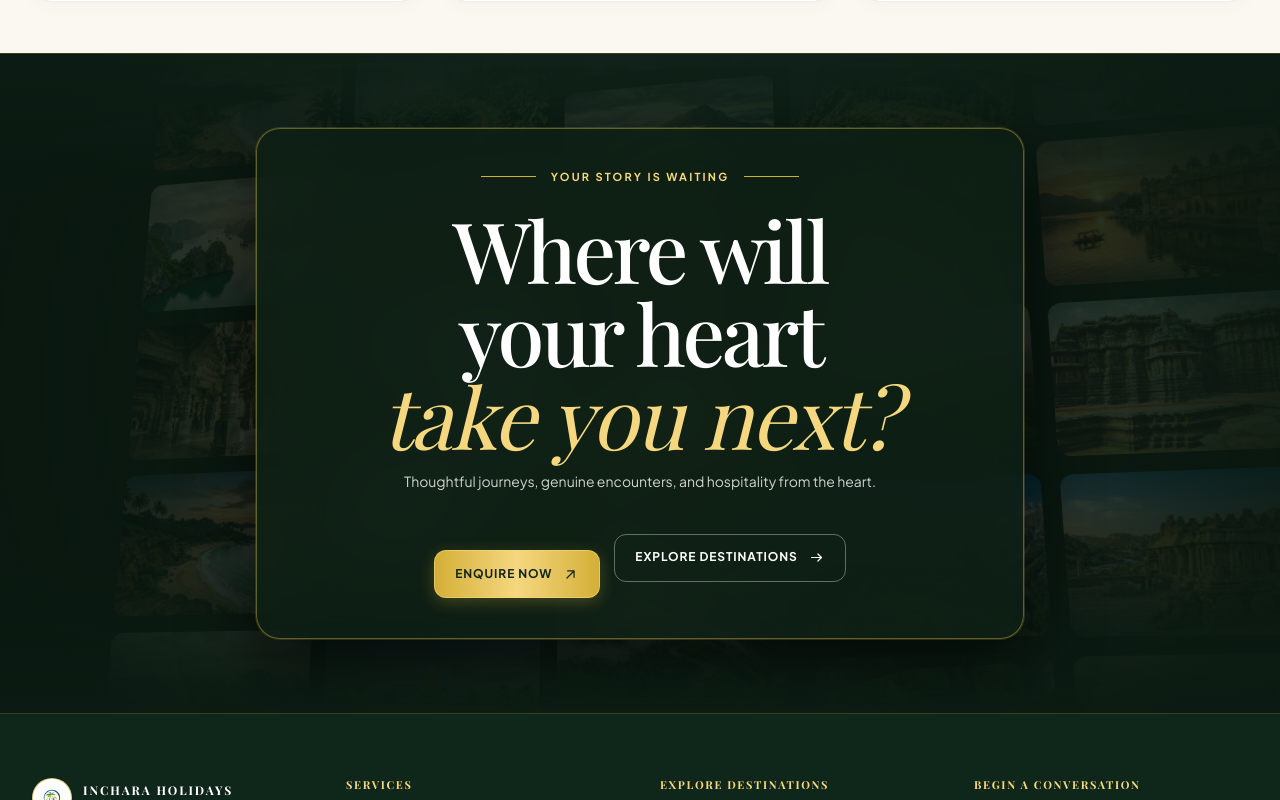
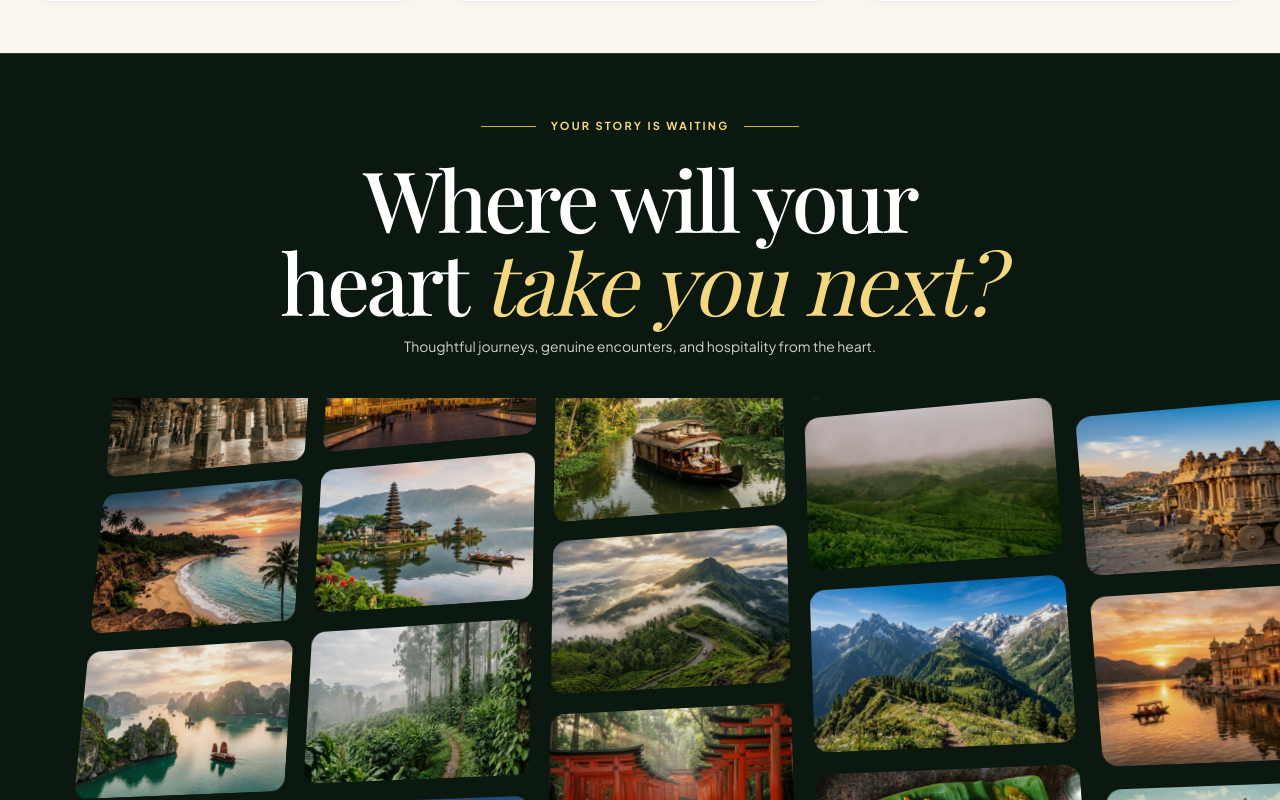
Before and after one commit to Srinidhi-070/Inchara-Holidays, a React (Vite) app: page / in a window 1280 px wide. Shown: the part 9180-9980 px from the top of the page. Built offline with nearby package versions, Linux system fonts and the light colour scheme; a web font is replaced by a local one.

Commit message:
fix(ui): unblock DriftWall animation with full visibility, open architecture, and interactive tile badges

```diff
--- a/src/components/DriftWall.css
+++ b/src/components/DriftWall.css
@@ -5,17 +5,17 @@
   overflow: hidden;
   perspective: var(--dw-perspective, 1200px);
   perspective-origin: 50% 50%;
-  --dw-tile-w: 200px;
-  --dw-tile-h: 132px;
+  --dw-tile-w: 220px;
+  --dw-tile-h: 148px;
   --dw-gap: 18px;
   --dw-radius: 14px;
-  --dw-lift: 64px;
-  --dw-dim: 0.55;
+  --dw-lift: 60px;
+  --dw-dim: 0.92;
   --dw-gray: 0;
-  --dw-overlay: #060010;
-  --dw-edge: 40%;
-  -webkit-mask-image: radial-gradient(ellipse 85% 85% at 50% 50%, #000 var(--dw-edge, 45%), transparent 100%);
-  mask-image: radial-gradient(ellipse 85% 85% at 50% 50%, #000 var(--dw-edge, 45%), transparent 100%);
+  --dw-overlay: rgba(7, 19, 12, 0.15);
+  --dw-edge: 80%;
+  -webkit-mask-image: radial-gradient(ellipse 95% 92% at 50% 50%, #000 var(--dw-edge, 80%), transparent 100%);
+  mask-image: radial-gradient(ellipse 95% 92% at 50% 50%, #000 var(--dw-edge, 80%), transparent 100%);
 }
 
 .drift-wall__plane {
@@ -83,16 +83,53 @@
   position: absolute;
   inset: 0;
   background: var(--dw-overlay);
-  opacity: 0.42;
+  opacity: 0.12;
   pointer-events: none;
-  transition: opacity 0.42s cubic-bezier(0.22, 1, 0.36, 1);
+  transition: opacity 0.35s cubic-bezier(0.22, 1, 0.36, 1);
+}
+
+.drift-wall__caption {
+  position: absolute;
+  bottom: 0;
+  inset-x: 0;
+  padding: 10px 12px;
+  background: linear-gradient(to top, rgba(7, 19, 12, 0.92) 0%, rgba(7, 19, 12, 0.6) 60%, transparent 100%);
+  color: #F6F3EA;
+  font-family: var(--font-body, system-ui);
+  font-size: 11px;
+  font-weight: 600;
+  letter-spacing: 0.02em;
+  opacity: 0;
+  transform: translateY(6px);
+  transition: opacity 0.3s cubic-bezier(0.22, 1, 0.36, 1), transform 0.3s cubic-bezier(0.22, 1, 0.36, 1);
+  pointer-events: none;
+  white-space: nowrap;
+  overflow: hidden;
+  text-overflow: ellipsis;
+  display: flex;
+  align-items: center;
+  gap: 6px;
+}
+
+.drift-wall__caption-dot {
+  width: 5px;
+  height: 5px;
+  border-radius: 9999px;
+  background-color: #D4AF37;
+  flex-shrink: 0;
+}
+
+.drift-wall__tile.is-active .drift-wall__caption,
+.drift-wall__tile:focus-visible .drift-wall__caption {
+  opacity: 1;
+  transform: translateY(0);
 }
 
 .drift-wall__tile.is-active .drift-wall__inner,
 .drift-wall__tile:focus-visible .drift-wall__inner {
   opacity: 1;
   transform: translateZ(var(--dw-lift));
-  box-shadow: 0 24px 60px -18px rgba(0, 0, 0, 0.8), 0 0 0 1.5px rgba(212, 175, 55, 0.85);
+  box-shadow: 0 24px 60px -18px rgba(0, 0, 0, 0.85), 0 0 0 2px rgba(212, 175, 55, 0.95);
 }
 
 .drift-wall__tile.is-active img,
--- a/src/components/DriftWall.tsx
+++ b/src/components/DriftWall.tsx
@@ -78,16 +78,16 @@ export const DriftWall: React.FC<DriftWallProps> = ({
   roll = 0,
   perspective = 1200,
   depth = 120,
-  speed = 42,
+  speed = 36,
   direction = 'up',
   variance = 0.45,
   parallax = 0.6,
   pauseOnHover = false,
-  lift = 64,
-  fade = 0.6,
-  dim = 0.55,
+  lift = 60,
+  fade = 0.25,
+  dim = 0.92,
   grayscale = false,
-  overlayColor = '#060010',
+  overlayColor = 'rgba(7, 19, 12, 0.12)',
   className = '',
   style,
   onTileClick,
@@ -278,6 +278,12 @@ export const DriftWall: React.FC<DriftWallProps> = ({
       <span className="drift-wall__inner">
         <img src={item.image} alt={item.title ?? ''} loading="lazy" decoding="async" draggable={false} />
         <span className="drift-wall__overlay" aria-hidden="true" />
+        {item.title && (
+          <span className="drift-wall__caption">
+            <span className="drift-wall__caption-dot" aria-hidden="true" />
+            <span>{item.title}</span>
+          </span>
+        )}
       </span>
     );
 
--- a/src/components/HomeSections.tsx
+++ b/src/components/HomeSections.tsx
@@ -499,41 +499,13 @@ export function InvitationBanner({ locale, onEnquire }: Props) {
   ];
 
   return (
-    <section className="invitation relative overflow-hidden min-h-[580px] sm:min-h-[660px] flex items-center justify-center bg-[#07130C] border-t border-[#D4AF37]/25" aria-labelledby="invitation-title">
-      {/* 3D Drifting Expedition Photo Wall Backdrop */}
-      <div className="absolute inset-0 z-0 pointer-events-auto">
-        <DriftWall
-          items={travelMoments}
-          columns={5}
-          tileWidth={210}
-          tileHeight={140}
-          gap={16}
-          radius={12}
-          tilt={14}
-          turn={-12}
-          depth={130}
-          speed={22}
-          variance={0.4}
-          parallax={0.5}
-          pauseOnHover={true}
-          lift={52}
-          fade={0.52}
-          dim={0.68}
-          overlayColor="#07130C"
-          onTileClick={(item) => onEnquire("holidays", item.title)}
-        />
-      </div>
-
-      {/* Evergreen Vignette Gradient Shade */}
-      <div className="invitation__shade z-1 pointer-events-none" />
-
-      {/* Floating Center Glassmorphic Invitation Card */}
-      <div className="shell relative z-10 my-10 sm:my-14" data-reveal="up">
-        <div className="max-w-3xl mx-auto p-6 sm:p-10 rounded-3xl bg-[#0D1F15]/85 backdrop-blur-2xl border border-[#D4AF37]/45 shadow-[0_24px_70px_rgba(0,0,0,0.65)] ring-1 ring-[#F5D77F]/15 text-center">
+    <section className="invitation relative overflow-hidden py-12 sm:py-16 bg-[#07130C] border-t border-[#D4AF37]/25" aria-labelledby="invitation-title">
+      {/* Top Editorial Headline */}
+      <div className="shell relative z-10 text-center mb-6 sm:mb-8">
         <p className="eyebrow eyebrow--lined text-xs sm:text-sm font-bold tracking-widest text-[#F5D77F] uppercase mb-2.5">
           {String(c.invitationEyebrow)}
         </p>
-          <h2 id="invitation-title" className={`text-2xl sm:text-3xl lg:text-4xl font-serif-editorial font-bold text-white tracking-tight leading-[1.18] mb-3.5 ${locale === "kn" ? "font-kannada-serif" : ""}`}>
+        <h2 id="invitation-title" className={`text-2xl sm:text-3xl lg:text-4xl font-serif-editorial font-bold text-white tracking-tight leading-[1.2] mb-3 ${locale === "kn" ? "font-kannada-serif" : ""}`}>
           {locale === "kn" ? (
             <>
               ನಿಮ್ಮ ಹೃದಯದ ಮುಂದಿನ{" "}
@@ -550,11 +522,39 @@ export function InvitationBanner({ locale, onEnquire }: Props) {
             </>
           )}
         </h2>
-          <p className="text-xs sm:text-sm text-white/80 leading-relaxed font-normal max-w-xl mx-auto mb-6">
+        <p className="text-xs sm:text-sm text-white/80 leading-relaxed font-normal max-w-xl mx-auto">
           {String(c.invitationBody)}
         </p>
-          <div className="flex flex-col sm:flex-row items-center justify-center gap-3.5">
-            <button className="gold-button w-full sm:w-auto inline-flex items-center justify-center gap-2 cursor-pointer" type="button" onClick={() => onEnquire()}>
+      </div>
+
+      {/* 3D Drifting Expedition Photo Wall (100% Unobstructed & Fully Visible) */}
+      <div className="relative w-full h-[520px] sm:h-[600px] my-2 overflow-hidden pointer-events-auto">
+        <DriftWall
+          items={travelMoments}
+          columns={5}
+          tileWidth={230}
+          tileHeight={155}
+          gap={20}
+          radius={14}
+          tilt={14}
+          turn={-12}
+          depth={130}
+          speed={36}
+          variance={0.4}
+          parallax={0.6}
+          pauseOnHover={false}
+          lift={60}
+          fade={0.25}
+          dim={0.95}
+          overlayColor="rgba(7, 19, 12, 0.1)"
+          onTileClick={(item) => onEnquire("holidays", item.title)}
+        />
+      </div>
+
+      {/* Bottom Floating Action Bar */}
+      <div className="shell relative z-10 text-center mt-6">
+        <div className="inline-flex flex-col sm:flex-row items-center justify-center gap-3.5 p-3 px-5 rounded-2xl bg-[#0D1F15]/90 backdrop-blur-xl border border-[#D4AF37]/50 shadow-[0_16px_40px_rgba(0,0,0,0.65)] ring-1 ring-[#F5D77F]/20">
+          <button className="gold-button w-full sm:w-auto inline-flex items-center justify-center gap-2 cursor-pointer text-xs py-3 px-6" type="button" onClick={() => onEnquire()}>
             <span>{String(c.enquire)}</span>
             <ArrowUpRight className="w-4 h-4" />
           </button>
@@ -564,7 +564,6 @@ export function InvitationBanner({ locale, onEnquire }: Props) {
           </a>
         </div>
       </div>
-      </div>
     </section>
   );
 }
```
Also changed, not shown: 1 other file (tests, documents, lock files or other folders). Lines whose indentation alone changed are shown as unchanged.
